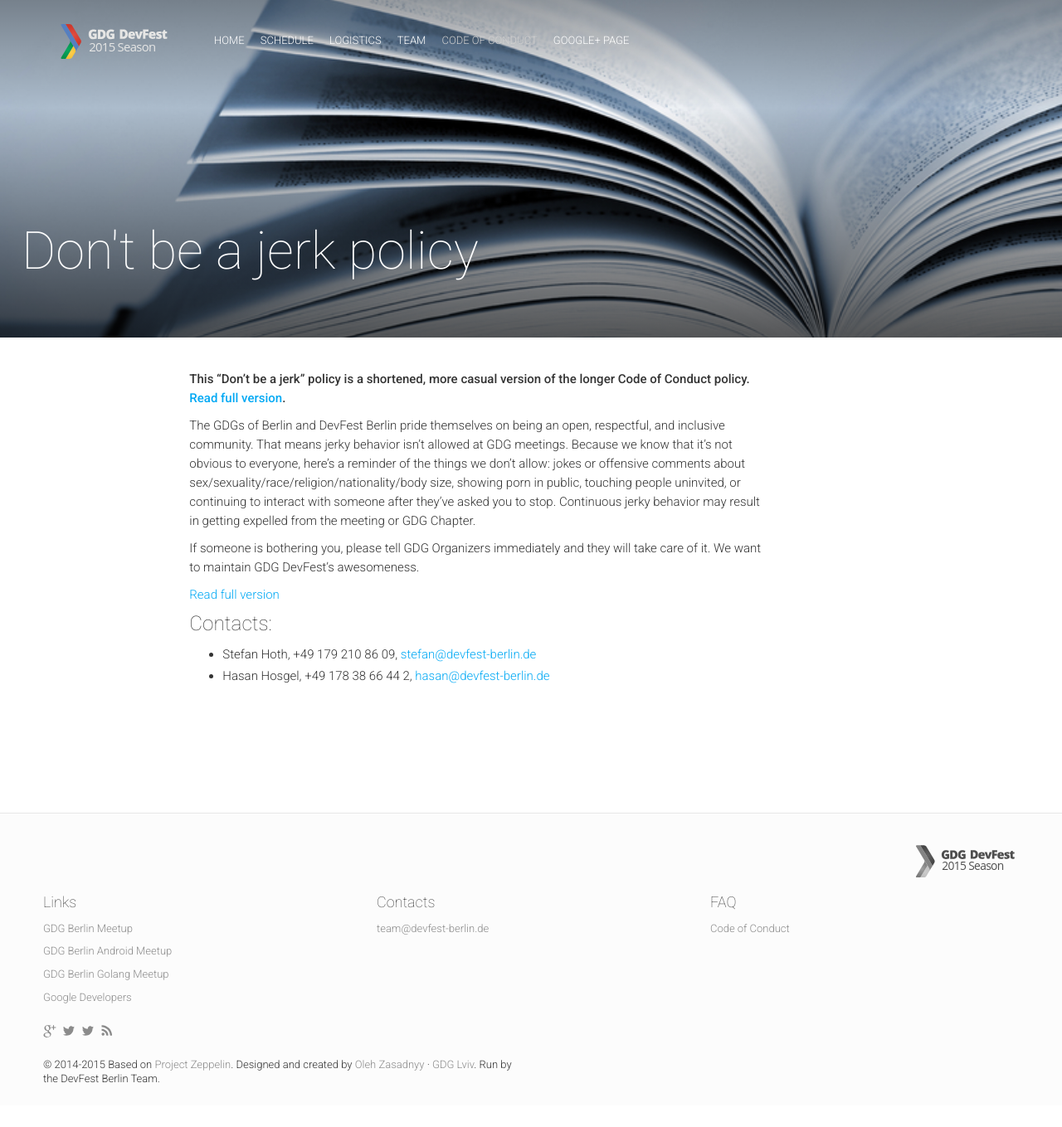
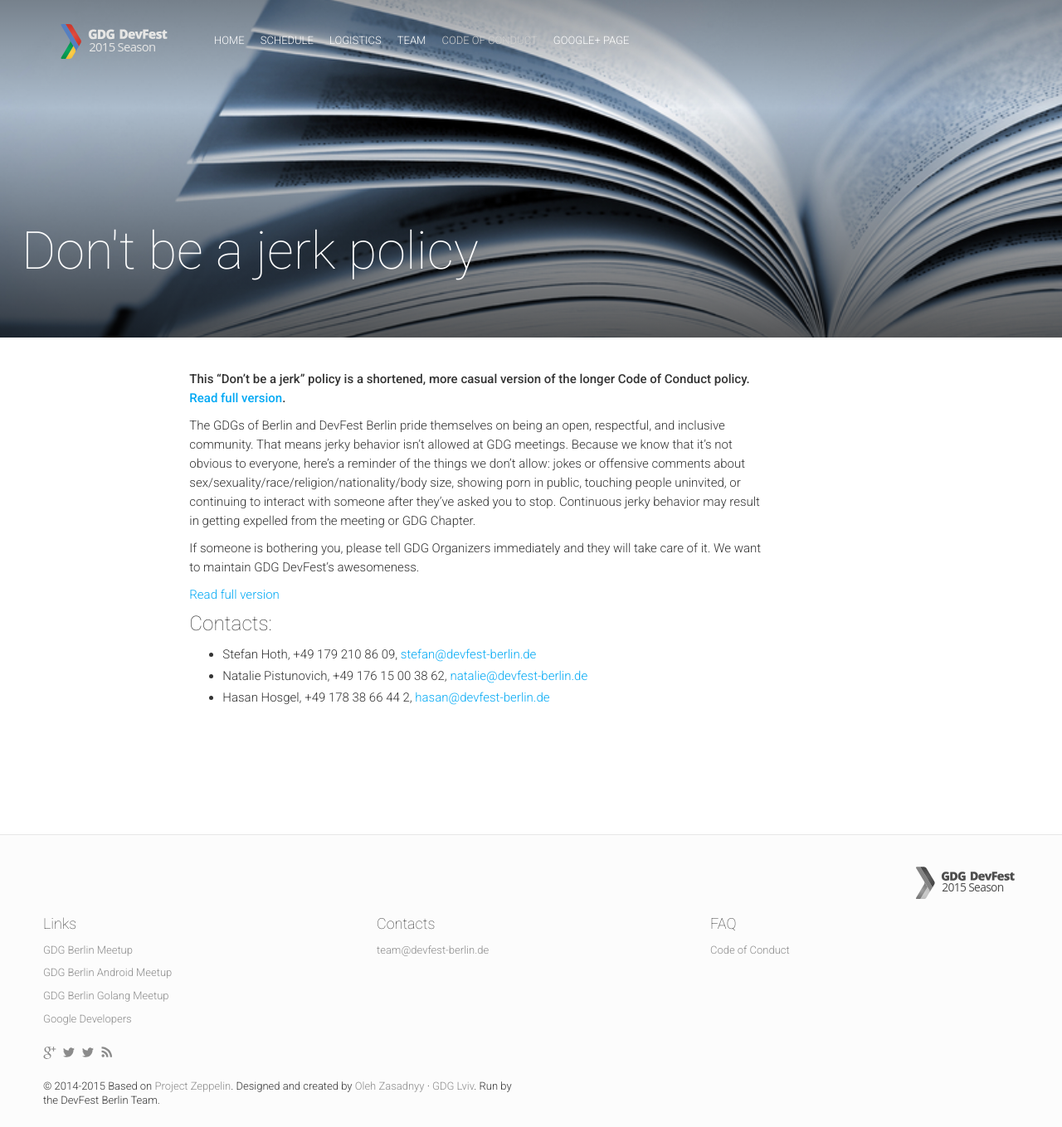
Before and after one commit to devfest-berlin/2015.devfest-berlin.de, a Jekyll site: the page built from cod.md, in a window 1280 px wide and 1359 px high. Shown: the whole window at 83% size. Built offline with Jekyll 4.4.1, drawn with Linux system fonts in a browser that asks for light colours; nearby versions of some CDN libraries; comment, search, counter and statistics services are not loaded.

Commit message:
Add Natalie to list of contacts on the code of conduct page

```diff
--- a/cod.md
+++ b/cod.md
@@ -17,6 +17,7 @@
 ######Contacts:
 
 - Stefan Hoth, +49 179 210 86 09, [stefan@devfest-berlin.de](mailto:stefan@devfest-berlin.de)
+- Natalie Pistunovich, +49 176 15 00 38 62, [natalie@devfest-berlin.de](mailto:natalie@devfest-berlin.de)
 - Hasan Hosgel, +49 178 38 66 44 2, [hasan@devfest-berlin.de](mailto:hasan@devfest-berlin.de)
 
 <img class="img-responsive feature-image" src="{{ site.baseurl }}/img/posts/cod.jpg" style="display:none">
```
